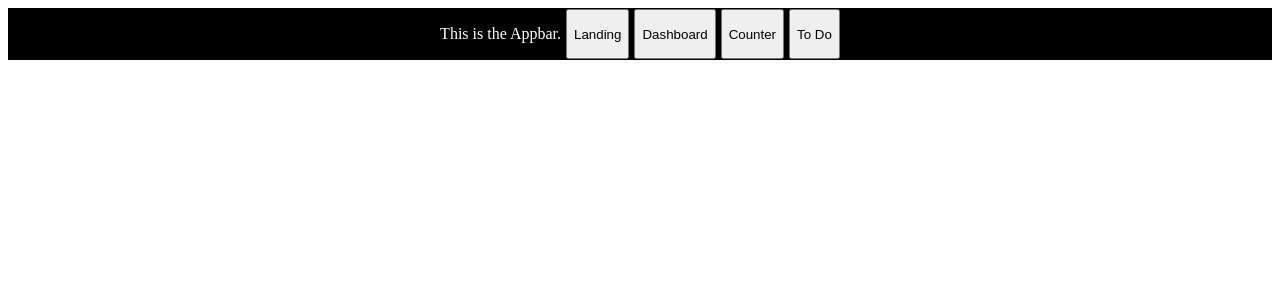
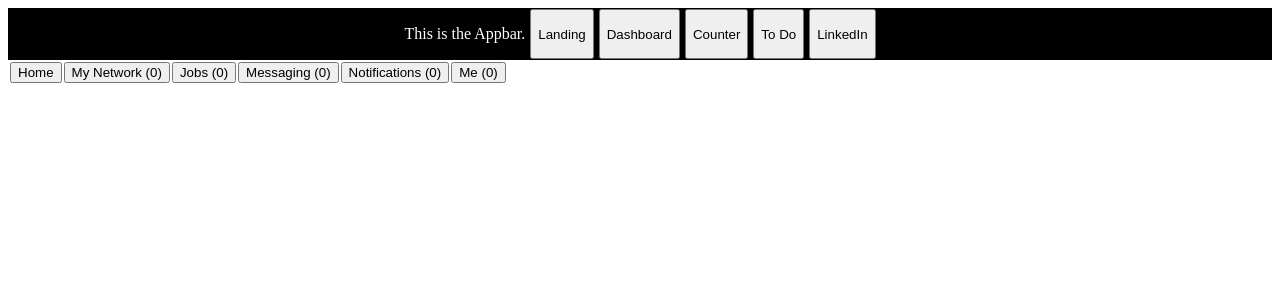
Before and after one commit to rajneesh069/react.js-lazy-loading, a React (Vite) app: page /linkedin in a window 1280 px wide. Shown: the top 300 px of the page. Built offline with nearby package versions, Linux system fonts and the light colour scheme; no server answers; the HTML template or start-up script is replaced by a standard one.

Commit message:
create selectors and atoms for the linkedin topbar and then using useEffect update the state but there's a flash as firstly the default values in the recoil atom shows up and then useEffect updates the value

```diff
--- a/package.json
+++ b/package.json
@@ -10,6 +10,7 @@
     "preview": "vite preview"
   },
   "dependencies": {
+    "axios": "^1.7.2",
     "react": "^18.2.0",
     "react-dom": "^18.2.0",
     "react-router-dom": "^6.23.1",
--- a/src/App.tsx
+++ b/src/App.tsx
@@ -8,6 +8,7 @@ import Counter from "./components/Counter";
 // import { CountContext } from "./components/CounterContext";
 import { RecoilRoot } from "recoil";
 import Todo from "./components/Todo";
+import LinkedInTopBar from "./components/LinkedInTopBar";
 
 function App() {
   // const [count, setCount] = useState<number>(0);
@@ -44,6 +45,7 @@ function App() {
               }
             />
             <Route element={<Todo />} path="/todo" />
+            <Route element={<LinkedInTopBar />} path="/linkedin" />
           </Routes>
         </BrowserRouter>
       </RecoilRoot>
--- a/src/components/Appbar.tsx
+++ b/src/components/Appbar.tsx
@@ -45,6 +45,14 @@ export default function Appbar() {
       >
         To Do
       </button>
+
+      <button
+        onClick={() => {
+          navigate("/linkedin");
+        }}
+      >
+        LinkedIn
+      </button>
     </div>
   );
 }
--- a/src/components/LinkedInTopBar.tsx
+++ b/src/components/LinkedInTopBar.tsx
@@ -1,12 +1,38 @@
+import { useRecoilState, useRecoilValue } from "recoil";
+import { notificationsAtom } from "../store/atoms/linkedInAtoms";
+import { totalNotificationCountSelector } from "../store/selectors/linkedInSelectors";
+import { useEffect } from "react";
+import axios from "axios";
+
 export default function LinkedInTopBar() {
+  const [notificationsCount, setNotificationsCount] =
+    useRecoilState(notificationsAtom);
+  const totalNotificationCount = useRecoilValue(totalNotificationCountSelector);
+
+  useEffect(() => {
+    async function main() {
+      const response = await axios.get("http://localhost:8080/linkedin", {
+        headers: {
+          "Content-Type": "application/json",
+        },
+      });
+      setNotificationsCount(response.data);
+    }
+    main();
+  }, [setNotificationsCount]);
+
   return (
-    <div>
-      <button>Home</button>
-      <button>My Network</button>
-      <button>Jobs</button>
-      <button>Messaging</button>
-      <button>Notifications</button>
-      <button>Me</button>
+    <div style={{ padding: 2, display: "flex", gap: 2 }}>
+      <button>Home </button>
+      <button>
+        My Network (
+        {notificationsCount.network >= 100 ? "99+" : notificationsCount.network}
+        )
+      </button>
+      <button>Jobs ({notificationsCount.jobs})</button>
+      <button>Messaging ({notificationsCount.messaging})</button>
+      <button>Notifications ({notificationsCount.notifications})</button>
+      <button onClick={() => {}}>Me ({totalNotificationCount})</button>
     </div>
   );
 }
--- a/src/store/atoms/linkedInAtoms.ts
+++ b/src/store/atoms/linkedInAtoms.ts
@@ -1,21 +1,18 @@
 import { atom } from "recoil";
 
-export const notificationCountAtom = atom({
-  key: "notificationCountAtom",
-  default: 12,
+export interface notificationsState {
+  network: number;
+  jobs: number;
+  messaging: number;
+  notifications: number;
+}
+
+export const notificationsAtom = atom<notificationsState>({
+  key: "notificationsAtom",
+  default: {
+    network: 0,
+    jobs: 0,
+    messaging: 0,
+    notifications: 0,
+  },
 });
-
-export const networkCountAtom = atom({
-  key: "networkCountAtom",
-  default: 102,
-});
-
-export const messageCountAtom = atom({
-  key: "messageCountAtom",
-  default: 0,
-});
-
-export const jobCountAtom = atom({
-  key: "jobCountAtom",
-  default: 0,
-});
--- /dev/null
+++ b/src/store/selectors/linkedInSelectors.ts
@@ -0,0 +1,10 @@
+import { selector } from "recoil";
+import { notificationsAtom } from "../atoms/linkedInAtoms";
+
+export const totalNotificationCountSelector = selector({
+  key: "totalNotificationCountSelector",
+  get: ({ get }) => {
+    const { jobs, messaging, network, notifications } = get(notificationsAtom);
+    return jobs + messaging + network + notifications;
+  },
+});
```
Also changed, not shown: 1 other file (tests, documents, lock files or other folders).
